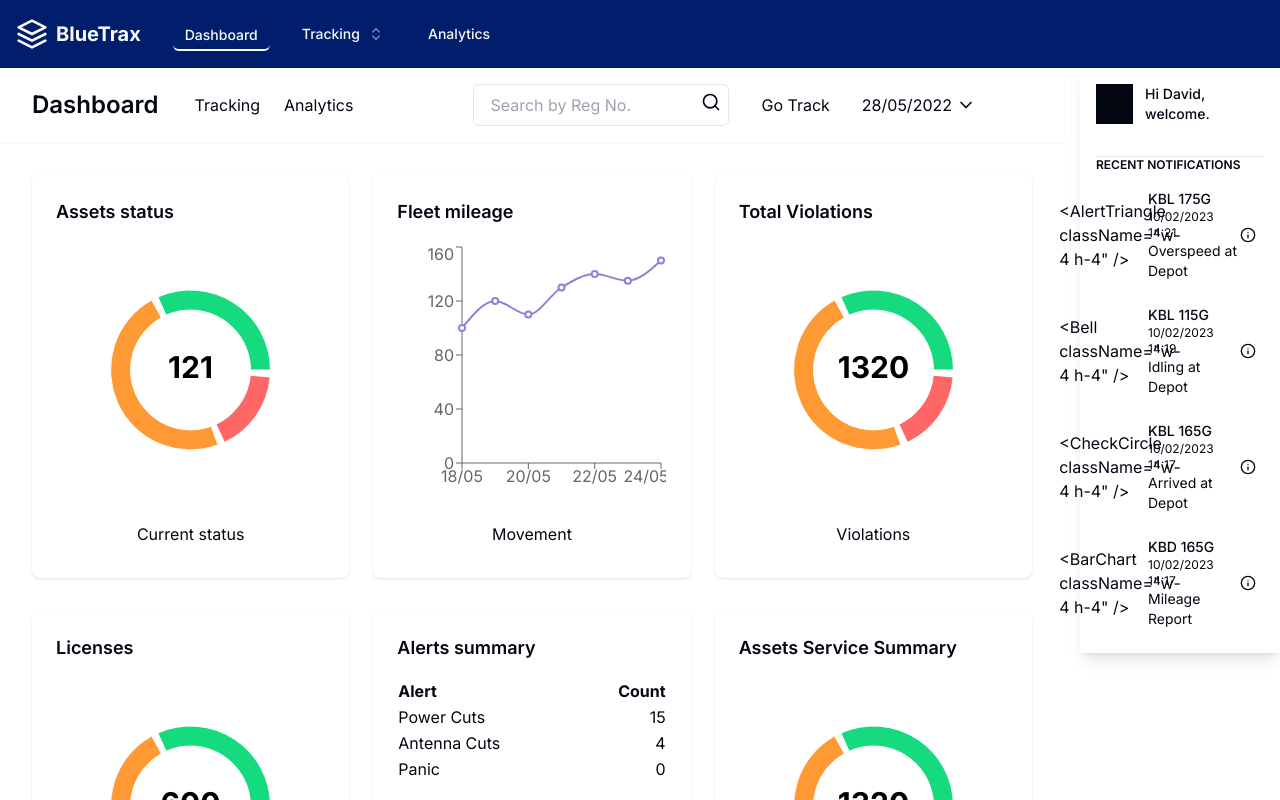
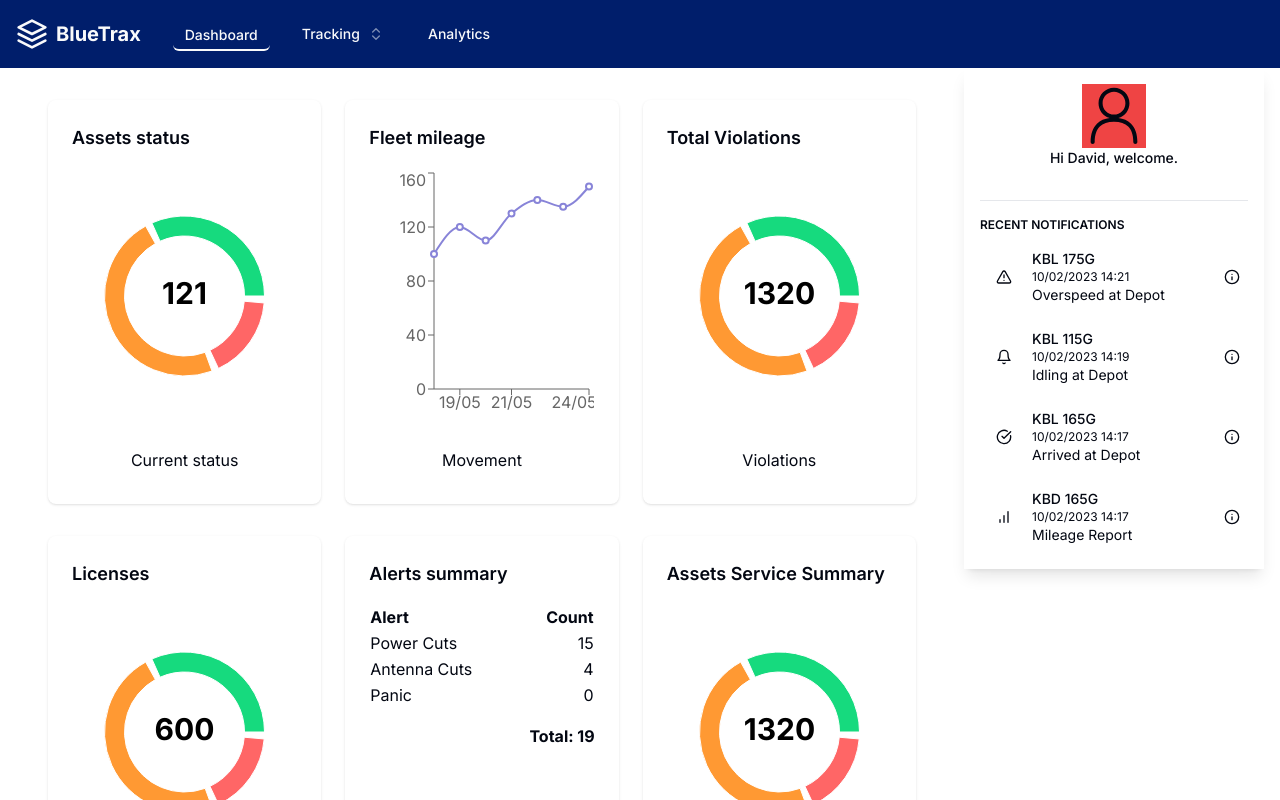
Before and after one commit to Domengo/bluetrax, a Next.js app: page / in a window 1280 px wide. Shown: the top 800 px of the page. Built offline with nearby package versions, Linux system fonts and the light colour scheme.

Commit message:
refactor: Update page layout to include SideNav component

```diff
--- a/app/page.tsx
+++ b/app/page.tsx
@@ -1,13 +1,18 @@
-import Dashboard  from "@/components/dashboard";
+import Dashboard from "@/components/dashboard";
 import SideNav from "@/components/side-nav";
 import { notifications, username } from "@/components/notification-const";
 
 export default function Page() {
   return (
-    <div className="grid grid-cols-6 gap-4">
-      <div className="col-span-5"><Dashboard /></div>
-      <div className="col-span-1"><SideNav username={username} notifications={notifications} /></div>
+    <div className="grid grid-cols-8 gap-4 px-4 min-h-[calc(100vh-64px)] ">
+      <div className="col-span-6 ">
+        <Dashboard />
+      </div>
+      <div className="col-span-2 relative">
+        <div className="sticky top-4">
+          <SideNav username={username} notifications={notifications} />
+        </div>
+      </div>
     </div>
-
   );
 }
--- a/components/dashboard.tsx
+++ b/components/dashboard.tsx
@@ -65,48 +65,7 @@ const notifications = [
 
 export default function Dashboard() {
   return (
-    <div className="min-h-screen bg-gray-100">
-      <header className="bg-white shadow-sm">
-        <div className="max-w-7xl mx-auto px-4 sm:px-6 lg:px-8 py-4 flex justify-between items-center">
-          <div className="flex items-center">
-            <h1 className="text-2xl font-semibold text-gray-900">Dashboard</h1>
-            <nav className="ml-6">
-              <a
-                href="#"
-                className="text-gray-500 hover:text-gray-700 px-3 py-2"
-              >
-                Tracking
-              </a>
-              <a
-                href="#"
-                className="text-gray-500 hover:text-gray-700 px-3 py-2"
-              >
-                Analytics
-              </a>
-            </nav>
-          </div>
-          <div className="flex items-center">
-            <div className="relative">
-              <input
-                type="text"
-                placeholder="Search by Reg No."
-                className="w-64 px-4 py-2 rounded-md border border-gray-300 focus:outline-none focus:ring-2 focus:ring-blue-500"
-              />
-              <button className="absolute right-2 top-2 text-gray-400">
-                <Search size={20} />
-              </button>
-            </div>
-            <button className="ml-4 px-4 py-2 bg-blue-600 text-white rounded-md">
-              Go Track
-            </button>
-            <div className="ml-4 flex items-center">
-              <span className="text-gray-700">28/05/2022</span>
-              <ChevronDown size={20} className="ml-1 text-gray-400" />
-            </div>
-            <div className="ml-4 w-10 h-10 bg-gray-300 rounded-full"></div>
-          </div>
-        </div>
-      </header>
+    <div className="bg-gray-100">
       <main className="max-w-7xl mx-auto px-4 sm:px-6 lg:px-8 py-8">
         <div className="grid grid-cols-3 gap-6">
           <div className="bg-white p-6 rounded-lg shadow">
--- a/components/notification-const.ts
+++ b/components/notification-const.ts
@@ -1,43 +1,52 @@
-import { Bell, AlertTriangle, CheckCircle, BarChart } from "lucide-react";
+import { LucideIcon, AlertTriangle, Bell, CheckCircle, BarChart } from 'lucide-react'
 
-// Sample user data
-export const username = "David";
+export const username = "David"
 
-// Sample notifications data
+export interface NotificationProps {
+  logo: {
+    icon: string;
+    bgColor: string;
+  };
+  title: string;
+  datetime: string;
+  content: string;
+  tooltipContent: string;
+}
+
+export const iconMap: { [key: string]: LucideIcon } = {
+  AlertTriangle,
+  Bell,
+  CheckCircle,
+  BarChart,
+}
+
 export const notifications = [
   {
-    logo: {
-      icon: "<AlertTriangle className=\"w-4 h-4\" />",
-      bgColor: "bg-red-500",
-    },
-    title: "KBL 175G",
-    datetime: "10/02/2023 14:21",
-    content: "Overspeed at Depot",
-    tooltipContent: "Vehicle exceeded speed limit at the depot",
+    logo: { icon: "AlertTriangle", bgColor: 'bg-red-500' },
+    title: 'KBL 175G',
+    datetime: '10/02/2023 14:21',
+    content: 'Overspeed at Depot',
+    tooltipContent: 'Vehicle exceeded speed limit at the depot'
   },
   {
-    logo: { icon: "<Bell className=\"w-4 h-4\" />", bgColor: "bg-orange-500" },
-    title: "KBL 115G",
-    datetime: "10/02/2023 14:19",
-    content: "Idling at Depot",
-    tooltipContent:
-      "Vehicle has been idling at the depot for an extended period",
+    logo: { icon: "Bell", bgColor: 'bg-orange-500' },
+    title: 'KBL 115G',
+    datetime: '10/02/2023 14:19',
+    content: 'Idling at Depot',
+    tooltipContent: 'Vehicle has been idling at the depot for an extended period'
   },
   {
-    logo: {
-      icon: "<CheckCircle className=\"w-4 h-4\" />",
-      bgColor: "bg-green-500",
-    },
-    title: "KBL 165G",
-    datetime: "10/02/2023 14:17",
-    content: "Arrived at Depot",
-    tooltipContent: "Vehicle has arrived at the depot",
+    logo: { icon: "CheckCircle", bgColor: 'bg-green-500' },
+    title: 'KBL 165G',
+    datetime: '10/02/2023 14:17',
+    content: 'Arrived at Depot',
+    tooltipContent: 'Vehicle has arrived at the depot'
   },
   {
-    logo: { icon: "<BarChart className=\"w-4 h-4\" />", bgColor: "bg-yellow-500" },
-    title: "KBD 165G",
-    datetime: "10/02/2023 14:17",
-    content: "Mileage Report",
-    tooltipContent: "Weekly mileage report is now available",
-  },
-];
+    logo: { icon: "BarChart", bgColor: 'bg-yellow-500' },
+    title: 'KBD 165G',
+    datetime: '10/02/2023 14:17',
+    content: 'Mileage Report',
+    tooltipContent: 'Weekly mileage report is now available'
+  }
+]
--- a/components/notification.tsx
+++ b/components/notification.tsx
@@ -1,20 +1,21 @@
+import React from 'react'
+import { LucideIcon, Info } from 'lucide-react'
 import {
   Tooltip,
   TooltipContent,
   TooltipProvider,
   TooltipTrigger,
-} from "@/components/ui/tooltip";
-import React from "react";
-import { Info } from "lucide-react";
+} from "@/components/ui/tooltip"
+import { iconMap, NotificationProps } from './notification-const';
 
-// Notification component
-const Notification = ({ logo, title, datetime, content, tooltipContent }) => (
+const Notification: React.FC<NotificationProps> = ({ logo, title, datetime, content, tooltipContent }) => {
+  const IconComponent = iconMap[logo.icon]
+
+  return (
     <div className="flex items-center justify-between p-2 hover:bg-gray-100 rounded-lg">
       <div className="flex items-center space-x-3">
-      <div
-        className={`w-8 h-8 rounded-full flex items-center justify-center text-white ${logo.bgColor}`}
-      >
-        {logo.icon}
+        <div className={`w-8 h-8 rounded-full flex items-center justify-center text-white ${logo.bgColor}`}>
+          {IconComponent && <IconComponent className="w-4 h-4" />}
         </div>
         <div>
           <p className="text-sm font-medium">{title}</p>
@@ -25,7 +26,7 @@ const Notification = ({ logo, title, datetime, content, tooltipContent }) => (
       <TooltipProvider>
         <Tooltip>
           <TooltipTrigger>
-          <Info className="w-4 h-4 text-gray-400" />
+            <Info className="w-4 h-4 text-foreground" />
           </TooltipTrigger>
           <TooltipContent>
             <p>{tooltipContent}</p>
@@ -33,6 +34,7 @@ const Notification = ({ logo, title, datetime, content, tooltipContent }) => (
         </Tooltip>
       </TooltipProvider>
     </div>
-);
+  )
+}
 
 export default Notification;
--- a/components/side-nav.tsx
+++ b/components/side-nav.tsx
@@ -1,25 +1,34 @@
-import React from "react"
+import { NotificationProps } from "./notification-const";
 import Notification from "./notification";
+import { PersonIcon } from "@radix-ui/react-icons";
 
-// SideNav component
-export default function SideNav({ username, notifications }) {
+interface SideNavProps {
+  username: string;
+  notifications: NotificationProps[];
+}
+
+const SideNav: React.FC<SideNavProps> = ({ username, notifications }) => {
   return (
-    <aside className=" bg-white shadow-lg p-4">
-      <div className="flex items-center space-x-3 mb-8">
-        <div className="w-10 h-10 rounded-full bg-foreground"></div>
+    <div className=" bg-white shadow-lg p-4">
+      <div className="flex flex-col items-center mb-8">
+        <div className="rounded-full bg-destructive">
+          <PersonIcon className="w-16 h-16 text-white" />
+        </div>
         <div>
           <p className="text-sm font-medium">Hi {username}, welcome.</p>
         </div>
       </div>
       <hr />
       <div>
-        <h2 className="text-xs font-semibold text-gray-500 mb-2">RECENT NOTIFICATIONS</h2>
+        <h2 className="text-xs font-semibold text-gray-500 mb-2 mt-4">RECENT NOTIFICATIONS</h2>
         <div className="space-y-2">
           {notifications.map((notification, index) => (
             <Notification key={index} {...notification} />
           ))}
         </div>
       </div>
-    </aside>
+    </div>
   )
 }
+
+export default SideNav
```
Lines whose indentation alone changed are shown as unchanged.
